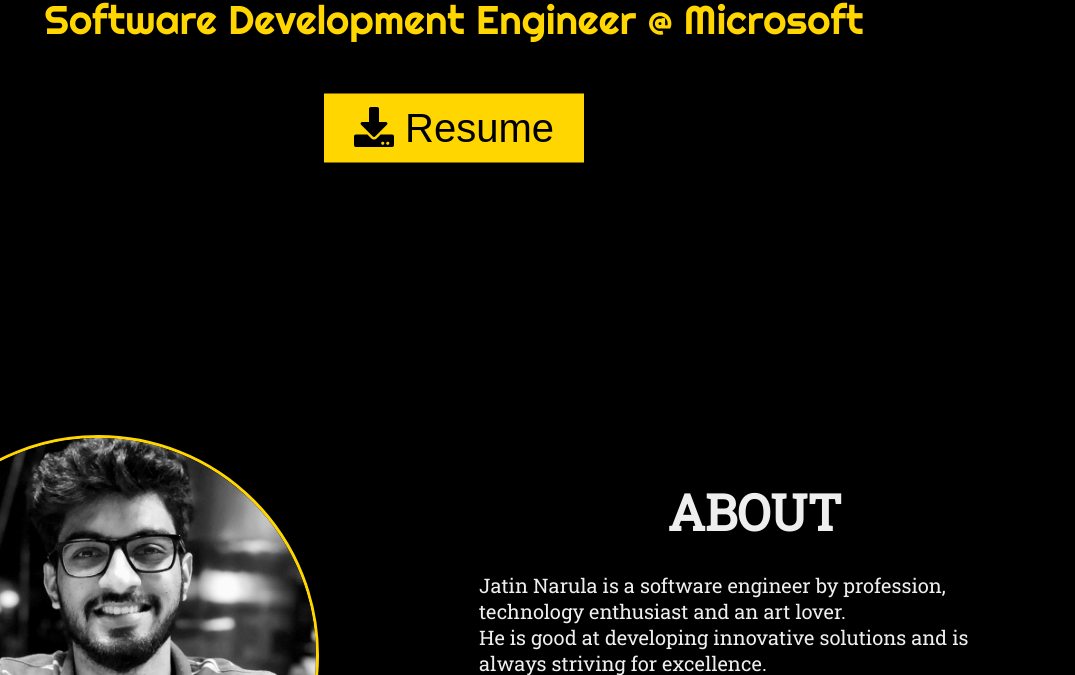
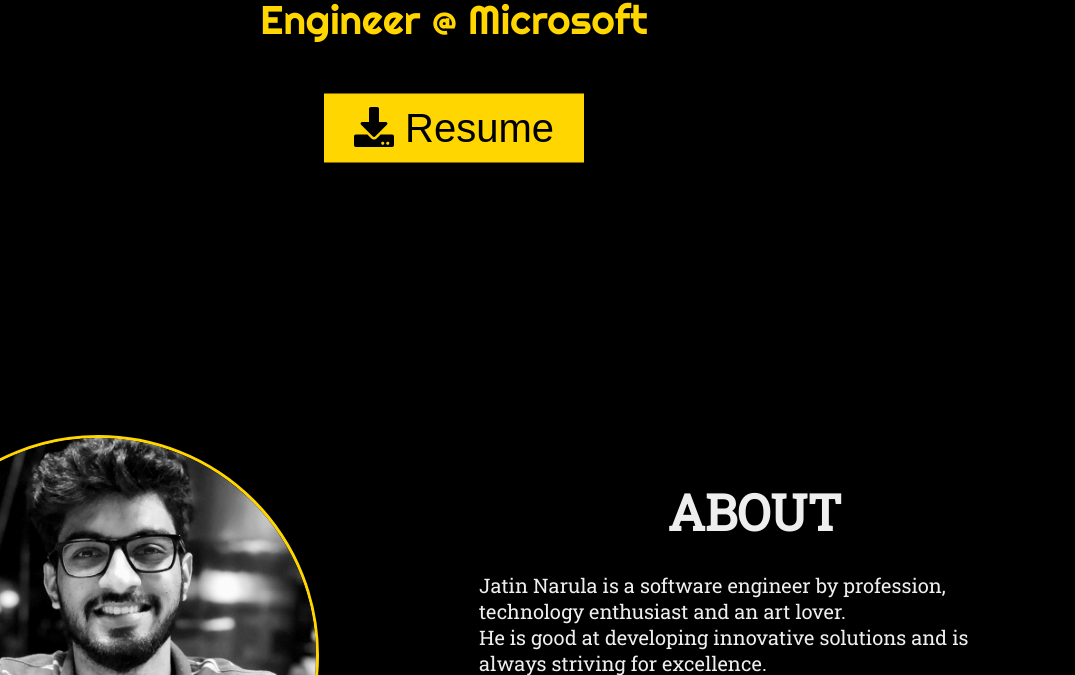
Before and after one commit to jatin96/Portfolio, a plain HTML site: page index.html in a window 1280 px wide. Shown: the part 425-1100 px from the top of the page, without its empty margins (186-1261 px from the left). Drawn offline with nearby package versions, Linux system fonts and the light colour scheme.

Commit message:
changing title

```diff
--- a/index.html
+++ b/index.html
@@ -42,7 +42,7 @@
     </nav>
     <div class="landing-text">
         <h1>Jatin Narula</h1>
-        <h6>Software Development Engineer @ Microsoft</h6>
+        <h6>Engineer @ Microsoft</h6>
         <button class="btn" onclick="window.open('files/jatin_resume_jan20.pdf')"><i class="fa fa-download"></i> Resume</button>
     </div>
 </header>
```
